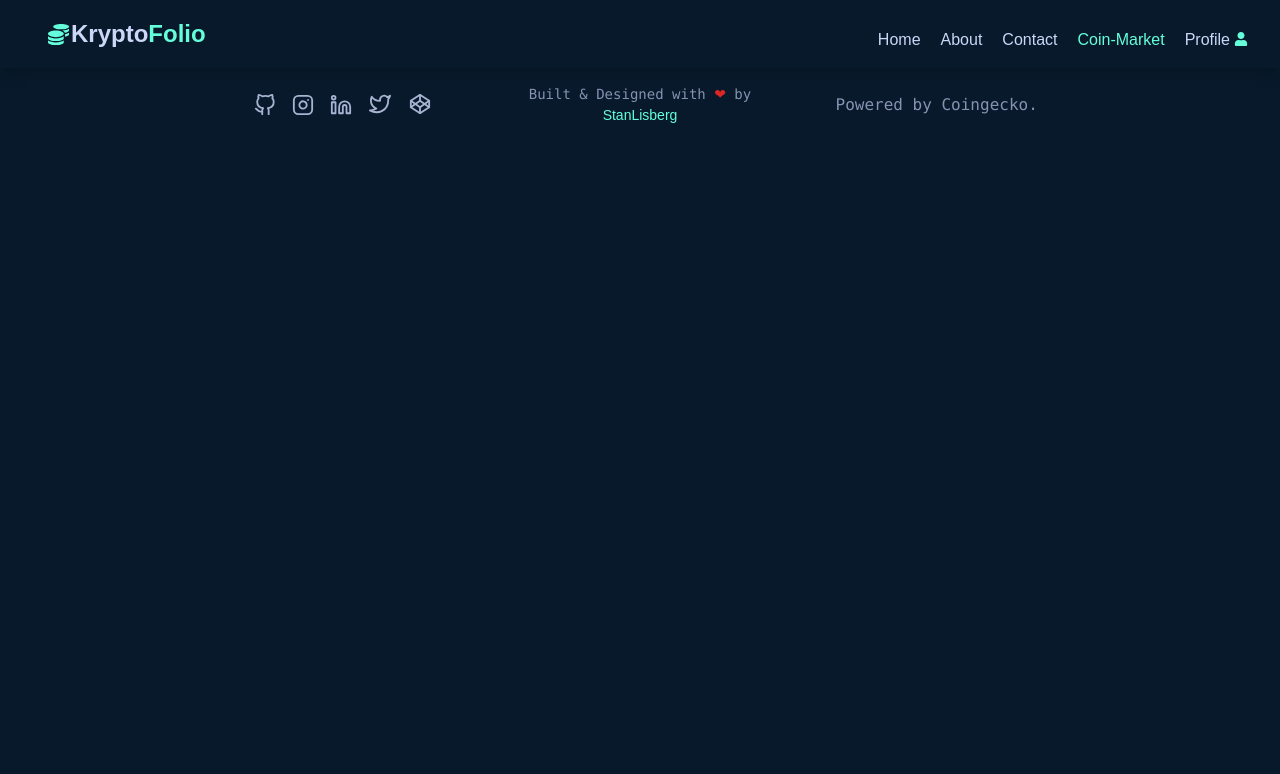
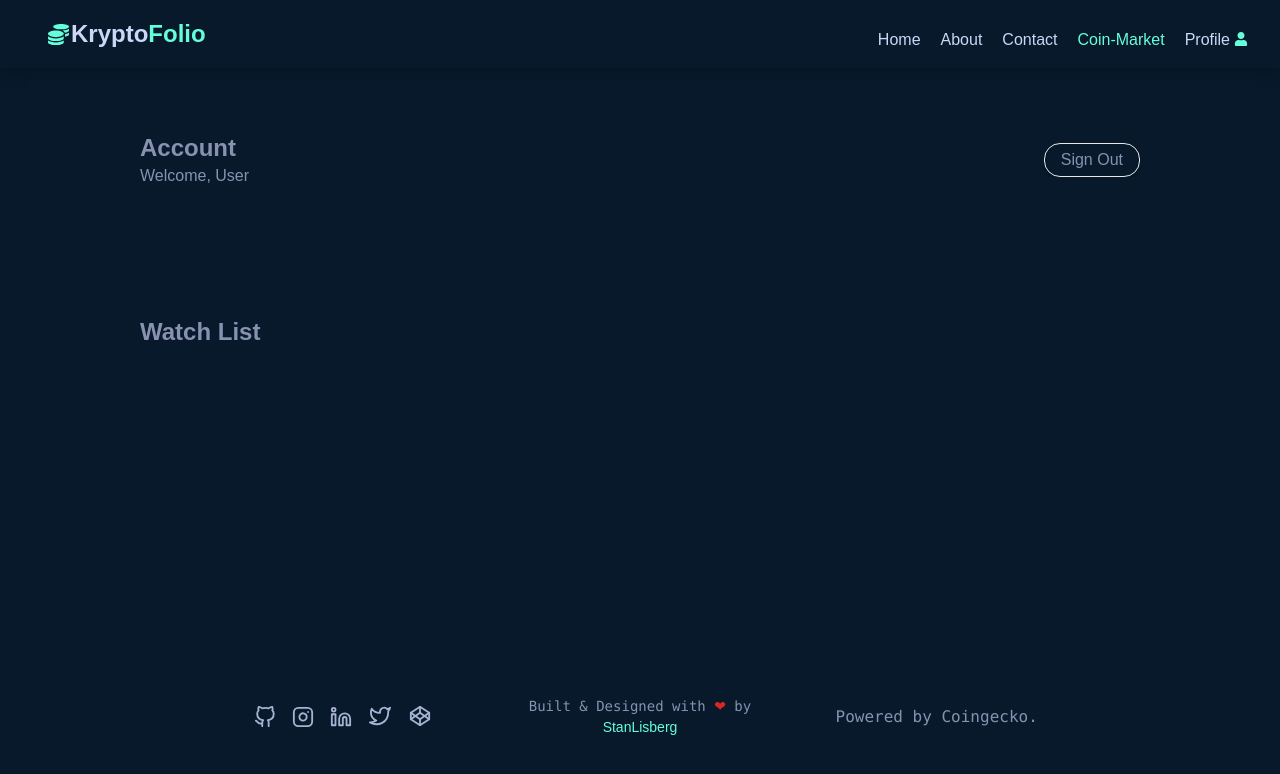
Before and after one commit to Stanlisberg/Kryptofolio, a React (Create React App) app: page /Profile in a window 1280 px wide. Shown: the top 774 px of the page. Built offline with nearby package versions, Linux system fonts and the light colour scheme.

Commit message:
refactor

```diff
--- a/src/App.js
+++ b/src/App.js
@@ -24,12 +24,12 @@ function App() {
             <Navbar />
             <Routes>
               <Route path="/" element={<Home />} />
-              <Route path='/About' element={<About />} />
+              <Route path='/About' element={<About/>} />
               <Route path='/Market' element={<Market />} />
               <Route path='/Contact' element={<Contact />} />
               <Route path='/sign-in' element={<SignIn />} />
               <Route path='/sign-up' element={<SignUp />} />
-              <Route path='/sign-up' element={<Profile />} />
+              <Route path='/Profile' element={<Profile />} />
               <Route path='/coin/:coinId' element={<CoinInfo />}>
                 <Route path=':coinId' />
               </Route>
--- a/src/components/layouts/Navbar.jsx
+++ b/src/components/layouts/Navbar.jsx
@@ -11,9 +11,9 @@ function Navbar() {
          <div className= 'nav-container mb-5 shadow-lg bg-neutral'>
              <div className='nav-wrapper py-4 md:px-10 px-7'>
                  <div className='nav-logo font-bold text-2xl cursor-pointer md:ml-2 flex items-center overflow-hidden'>
-                     <FaCoins size='21' color='#64ffda'/>
-                     <span className='nav-crypto'>Krypto</span>
-                     <span className='nav-folio'>Folio</span>
+                     <Link to='/'><FaCoins size='21' color='#64ffda'/></Link>
+                     <Link to='/'><span className='nav-crypto'>Krypto</span></Link>
+                     <Link to='/'><span className='nav-folio'>Folio</span></Link>
                  </div>
                     <div className='pt-3'>
                       <div className='hidden md:contents relative'>
--- a/src/components/pages/Profile.jsx
+++ b/src/components/pages/Profile.jsx
@@ -1,9 +1,22 @@
 function Profile() {
   return (
-    <div>
-      Hey There! Lorem, ipsum dolor sit amet consectetur adipisicing elit.
-      Libero eveniet, adipisci nisi corrupti aut quo vero asperiores officia rem
-      quidem!
+    <div className='max-w-[1000px] mx-auto'>
+      <div className='flex justify-between items-center my-8 rounded-2xl py-8'>
+        <div>
+            <h1 className='text-2xl font-bold'>Account</h1>
+            <div>
+                <p>Welcome, User</p>
+            </div>
+        </div>
+        <div>
+            <button className='border px-4 py-1 rounded-2xl shadow-lg hover:shadow-2xl'>Sign Out</button>
+        </div>
+      </div>
+      <div className='flex justify-between items-center my-12 py-8 rounded-div'>
+        <div className='w-full min-h-[300px]'>
+            <h1 className='text-2xl font-bold py-4'>Watch List</h1>
+        </div>
+      </div>
     </div>
   );
 }
```
